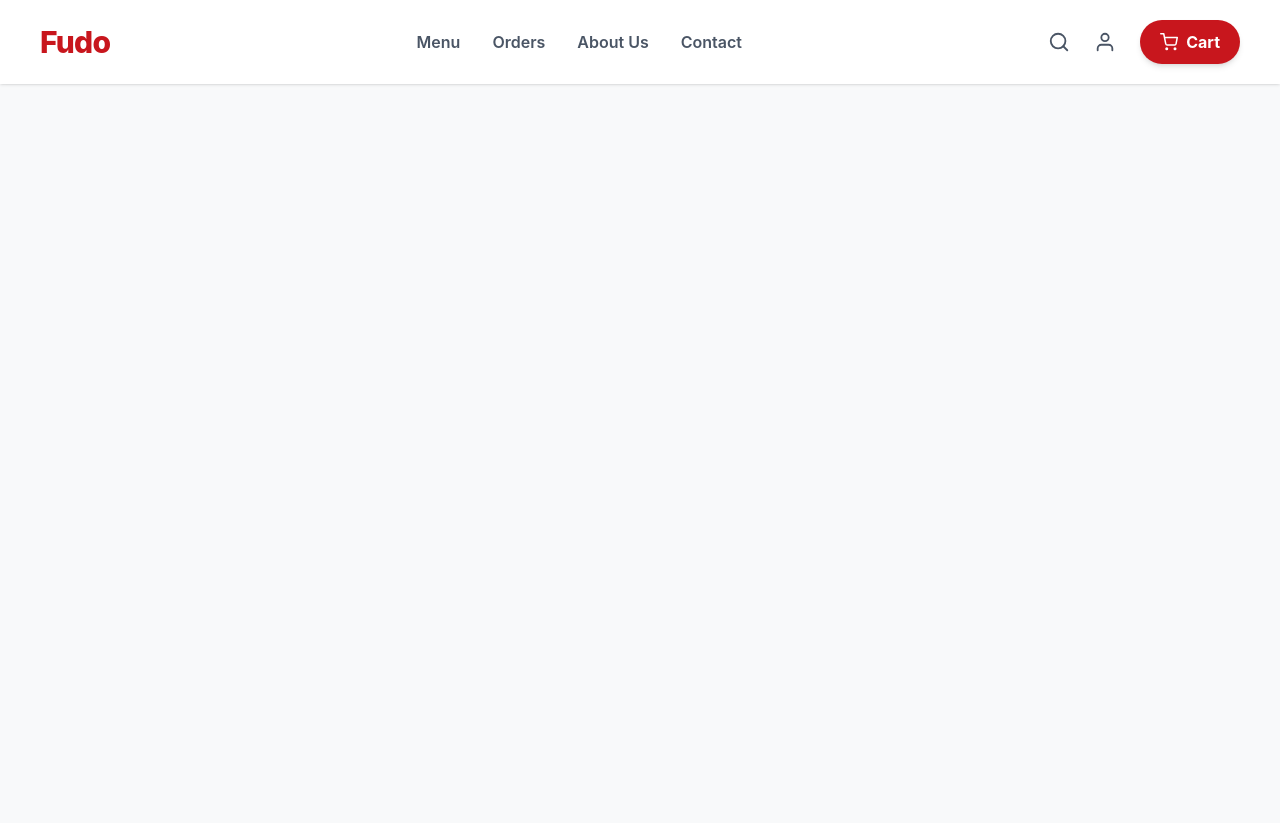
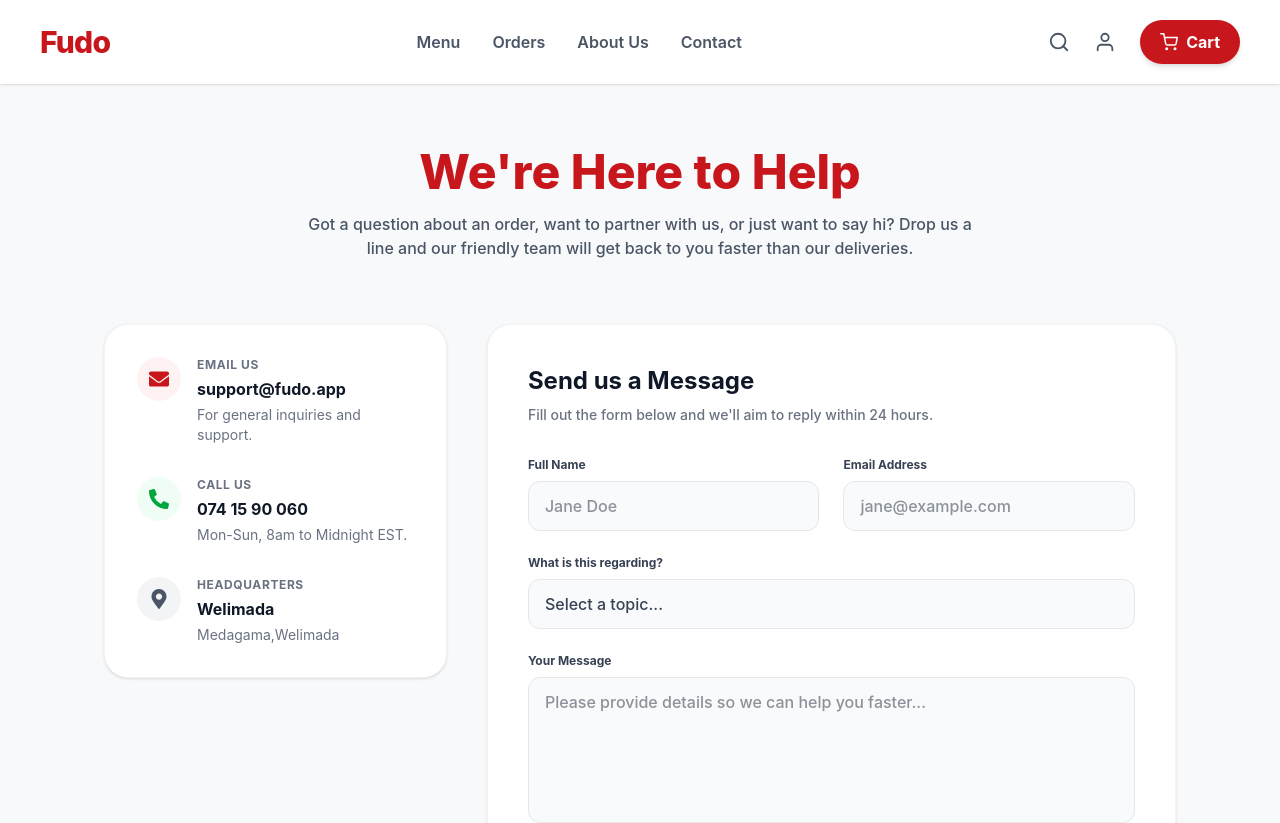
Before and after one commit to ChathuraSamarakoon/fudo-frontend, a React (Vite) app: page /contact in a window 1280 px wide. Shown: the top 823 px of the page. Built offline with nearby package versions, Linux system fonts and the light colour scheme.

Commit message:
feat(contact): add contact form and fix backend naming mismatch

```diff
--- a/src/App.jsx
+++ b/src/App.jsx
@@ -3,22 +3,19 @@ import Navbar from './components/Navbar';
 import Footer from './components/Footer';
 import Home from './pages/Home';
 import Menu from './pages/Menu';
+import Contact from './pages/Contact';
 
 function App() {
   return (
     <Router>
-
       <Navbar />
-
-
       <div className="min-h-screen">
         <Routes>
           <Route path="/" element={<Home />} />
           <Route path="/menu" element={<Menu />} />
+          <Route path="/contact" element={<Contact />} />
         </Routes>
       </div>
-
-
       <Footer />
     </Router>
   );
--- /dev/null
+++ b/src/pages/Contact.jsx
@@ -0,0 +1,180 @@
+import { useState } from 'react';
+import { FaEnvelope, FaPhoneAlt, FaMapMarkerAlt } from 'react-icons/fa';
+import messageService from '../services/messageService';
+
+function Contact() {
+
+  const [formData, setFormData] = useState({
+    name: '',
+    email: '',
+    subject: '',
+    message_text: ''
+  });
+
+  const [status, setStatus] = useState('');
+
+
+  const handleChange = (e) => {
+    setFormData({
+      ...formData,
+      [e.target.name]: e.target.value
+    });
+  };
+
+
+  const handleSubmit = async (e) => {
+    e.preventDefault();
+    setStatus('sending');
+
+    try {
+
+      await messageService.sendMessage(formData);
+      setStatus('success');
+
+      setFormData({ name: '', email: '', subject: '', message_text: '' });
+
+
+      setTimeout(() => setStatus(''), 3000);
+    } catch (error) {
+      setStatus('error');
+      setTimeout(() => setStatus(''), 3000);
+    }
+  };
+
+  return (
+    <div className="max-w-6xl mx-auto px-10 py-16">
+
+
+      <div className="text-center mb-16">
+        <h1 className="text-4xl md:text-5xl font-extrabold text-fudo-red mb-4">
+          We're Here to Help
+        </h1>
+        <p className="text-gray-600 max-w-2xl mx-auto font-medium">
+          Got a question about an order, want to partner with us, or just want to say hi? Drop us a line and our friendly team will get back to you faster than our deliveries.
+        </p>
+      </div>
+
+      <div className="flex flex-col lg:flex-row gap-10">
+
+
+        <div className="lg:w-1/3 flex flex-col gap-6">
+          <div className="bg-white p-8 rounded-3xl shadow-sm border border-gray-100 flex flex-col gap-8">
+
+            <div className="flex gap-4 items-start">
+              <div className="bg-red-50 p-3 rounded-full text-fudo-red">
+                <FaEnvelope size={20} />
+              </div>
+              <div>
+                <p className="text-xs font-bold text-gray-500 uppercase tracking-wider mb-1">Email Us</p>
+                <p className="font-bold text-gray-900">support@fudo.app</p>
+                <p className="text-sm text-gray-500 mt-1">For general inquiries and support.</p>
+              </div>
+            </div>
+
+            <div className="flex gap-4 items-start">
+              <div className="bg-green-50 p-3 rounded-full text-green-600">
+                <FaPhoneAlt size={20} />
+              </div>
+              <div>
+                <p className="text-xs font-bold text-gray-500 uppercase tracking-wider mb-1">Call Us</p>
+                <p className="font-bold text-gray-900">074 15 90 060</p>
+                <p className="text-sm text-gray-500 mt-1">Mon-Sun, 8am to Midnight EST.</p>
+              </div>
+            </div>
+
+            <div className="flex gap-4 items-start">
+              <div className="bg-gray-100 p-3 rounded-full text-gray-600">
+                <FaMapMarkerAlt size={20} />
+              </div>
+              <div>
+                <p className="text-xs font-bold text-gray-500 uppercase tracking-wider mb-1">Headquarters</p>
+                <p className="font-bold text-gray-900">Welimada</p>
+                <p className="text-sm text-gray-500 mt-1">Medagama,Welimada</p>
+              </div>
+            </div>
+
+          </div>
+        </div>
+
+
+        <div className="lg:w-2/3 bg-white p-8 md:p-10 rounded-3xl shadow-sm border border-gray-100">
+          <h3 className="text-2xl font-bold text-gray-900 mb-2">Send us a Message</h3>
+          <p className="text-gray-500 text-sm mb-8 font-medium">Fill out the form below and we'll aim to reply within 24 hours.</p>
+
+          <form onSubmit={handleSubmit} className="flex flex-col gap-6">
+            <div className="flex flex-col md:flex-row gap-6">
+              <div className="flex-1">
+                <label className="block text-xs font-bold text-gray-700 mb-2">Full Name</label>
+                <input
+                  type="text"
+                  name="name"
+                  value={formData.name}
+                  onChange={handleChange}
+                  required
+                  placeholder="Jane Doe"
+                  className="w-full bg-gray-50 border border-gray-200 px-4 py-3 rounded-xl focus:outline-none focus:ring-2 focus:ring-fudo-red/50 focus:border-fudo-red font-medium"
+                />
+              </div>
+              <div className="flex-1">
+                <label className="block text-xs font-bold text-gray-700 mb-2">Email Address</label>
+                <input
+                  type="email"
+                  name="email"
+                  value={formData.email}
+                  onChange={handleChange}
+                  required
+                  placeholder="jane@example.com"
+                  className="w-full bg-gray-50 border border-gray-200 px-4 py-3 rounded-xl focus:outline-none focus:ring-2 focus:ring-fudo-red/50 focus:border-fudo-red font-medium"
+                />
+              </div>
+            </div>
+
+            <div>
+              <label className="block text-xs font-bold text-gray-700 mb-2">What is this regarding?</label>
+              <select
+                name="subject"
+                value={formData.subject}
+                onChange={handleChange}
+                required
+                className="w-full bg-gray-50 border border-gray-200 px-4 py-3 rounded-xl focus:outline-none focus:ring-2 focus:ring-fudo-red/50 focus:border-fudo-red font-medium text-gray-700 appearance-none"
+              >
+                <option value="">Select a topic...</option>
+                <option value="Order Issue">Order Issue</option>
+                <option value="Partnership">Partnership</option>
+                <option value="Feedback">Feedback</option>
+                <option value="Other">Other</option>
+              </select>
+            </div>
+
+            <div>
+              <label className="block text-xs font-bold text-gray-700 mb-2">Your Message</label>
+              <textarea
+                name="message_text"
+                value={formData.messageText}
+                onChange={handleChange}
+                required
+                rows="5"
+                placeholder="Please provide details so we can help you faster..."
+                className="w-full bg-gray-50 border border-gray-200 px-4 py-3 rounded-xl focus:outline-none focus:ring-2 focus:ring-fudo-red/50 focus:border-fudo-red font-medium resize-none"
+              ></textarea>
+            </div>
+
+
+            {status === 'success' && <p className="text-green-600 font-bold text-sm">Message sent successfully!</p>}
+            {status === 'error' && <p className="text-red-600 font-bold text-sm">Failed to send message. Try again.</p>}
+
+            <button
+              type="submit"
+              disabled={status === 'sending'}
+              className="bg-fudo-red text-white w-max px-8 py-3 rounded-full font-bold hover:bg-red-700 transition-colors shadow-md disabled:bg-red-400"
+            >
+              {status === 'sending' ? 'Sending...' : 'Send Message ✈️'}
+            </button>
+          </form>
+        </div>
+      </div>
+    </div>
+  );
+}
+
+export default Contact;
--- /dev/null
+++ b/src/services/messageService.js
@@ -0,0 +1,16 @@
+import api from './api';
+
+const messageService = {
+
+    sendMessage: async (messageData) => {
+        try {
+            const response = await api.post('/messages', messageData);
+            return response.data;
+        } catch (error) {
+            console.error("Error sending message:", error);
+            throw error;
+        }
+    }
+};
+
+export default messageService;
```
